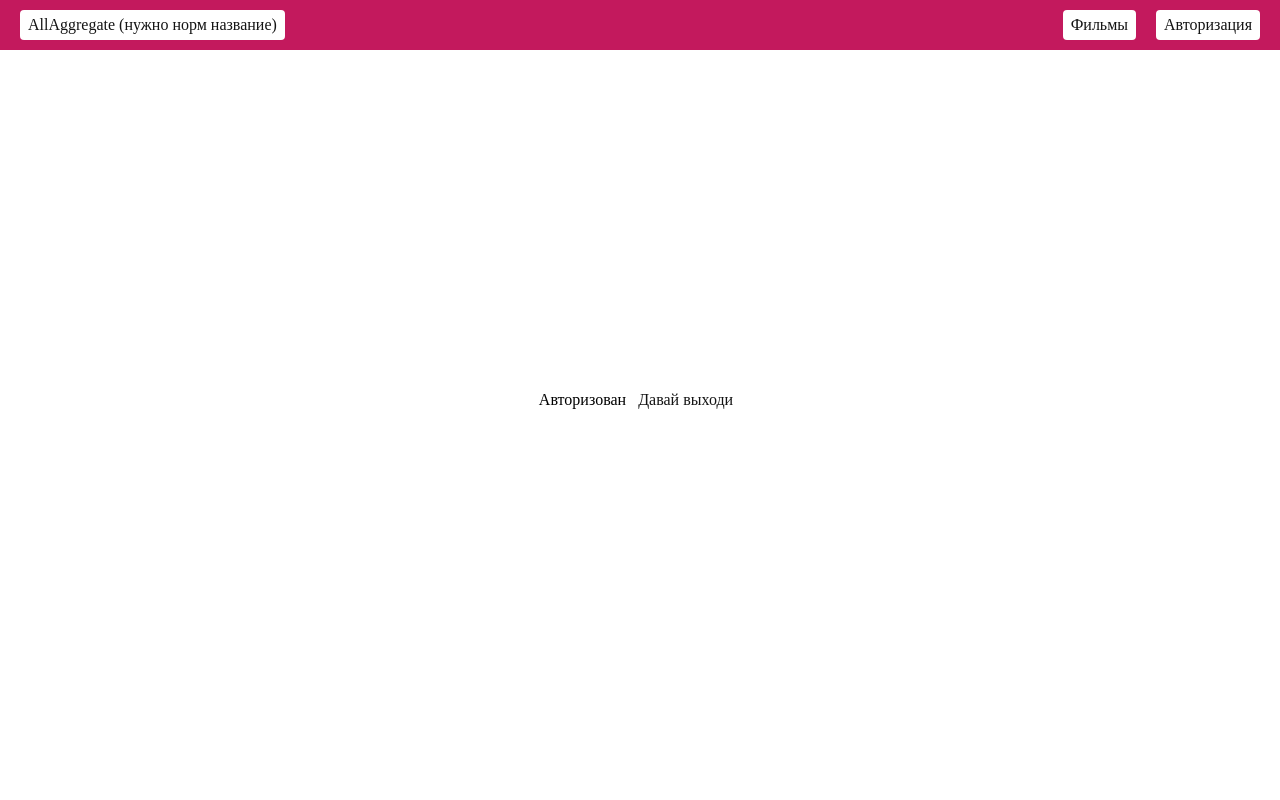
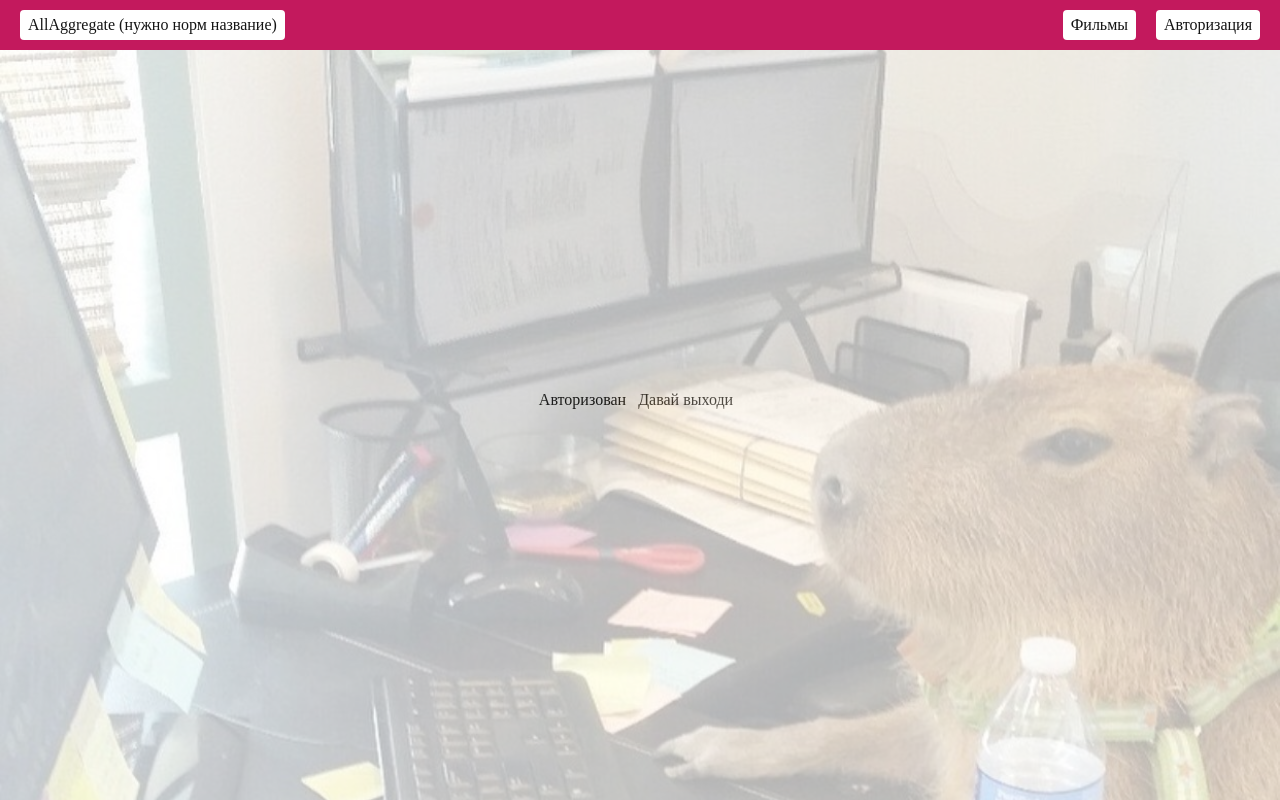
Before and after one commit to ivansheshin/allaggregate, a Nuxt app: page /auth in a window 1280 px wide. Shown: the top 800 px of the page. Built offline with nearby package versions, Linux system fonts and the light colour scheme.

Commit message:
added capybara

```diff
--- a/components/Header.vue
+++ b/components/Header.vue
@@ -27,6 +27,7 @@ export default Vue.extend({
 .header {
   position: fixed;
   top: 0;
+  z-index: 100;
   display: flex;
   align-items: center;
   justify-content: space-between;
--- a/layouts/default.vue
+++ b/layouts/default.vue
@@ -1,7 +1,8 @@
 <template>
-  <div>
+  <div class="content">
     <Header />
     <main>
+      <img class="capybara" src="../assets/capybara.jpg">
       <section class="container">
         <nuxt/>
       </section>
@@ -25,6 +26,7 @@ export default {
 }
 
 .container {
+  z-index: 100;
   display: flex;
   align-items: center;
   justify-content: center;
@@ -33,4 +35,14 @@ export default {
   margin: 0 auto;
   text-align: center;
 }
+
+.capybara {
+  position: absolute;
+  top: 0;
+  right: 0;
+  bottom: 0;
+  left: 0;
+  width: 100%;
+  opacity: 0.3;
+}
 </style>
```
Also changed, not shown: assets/capybara.jpg (added).
